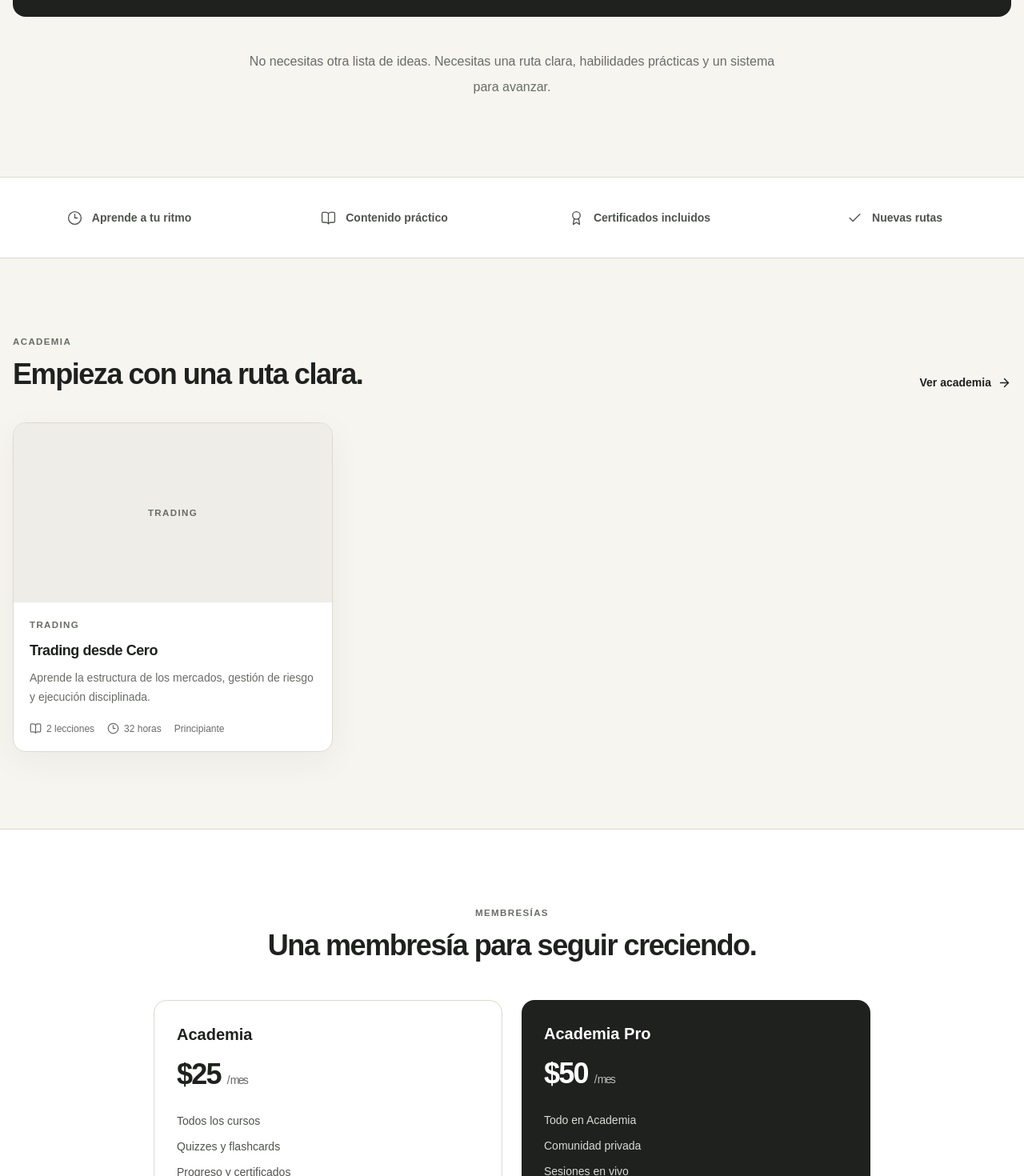
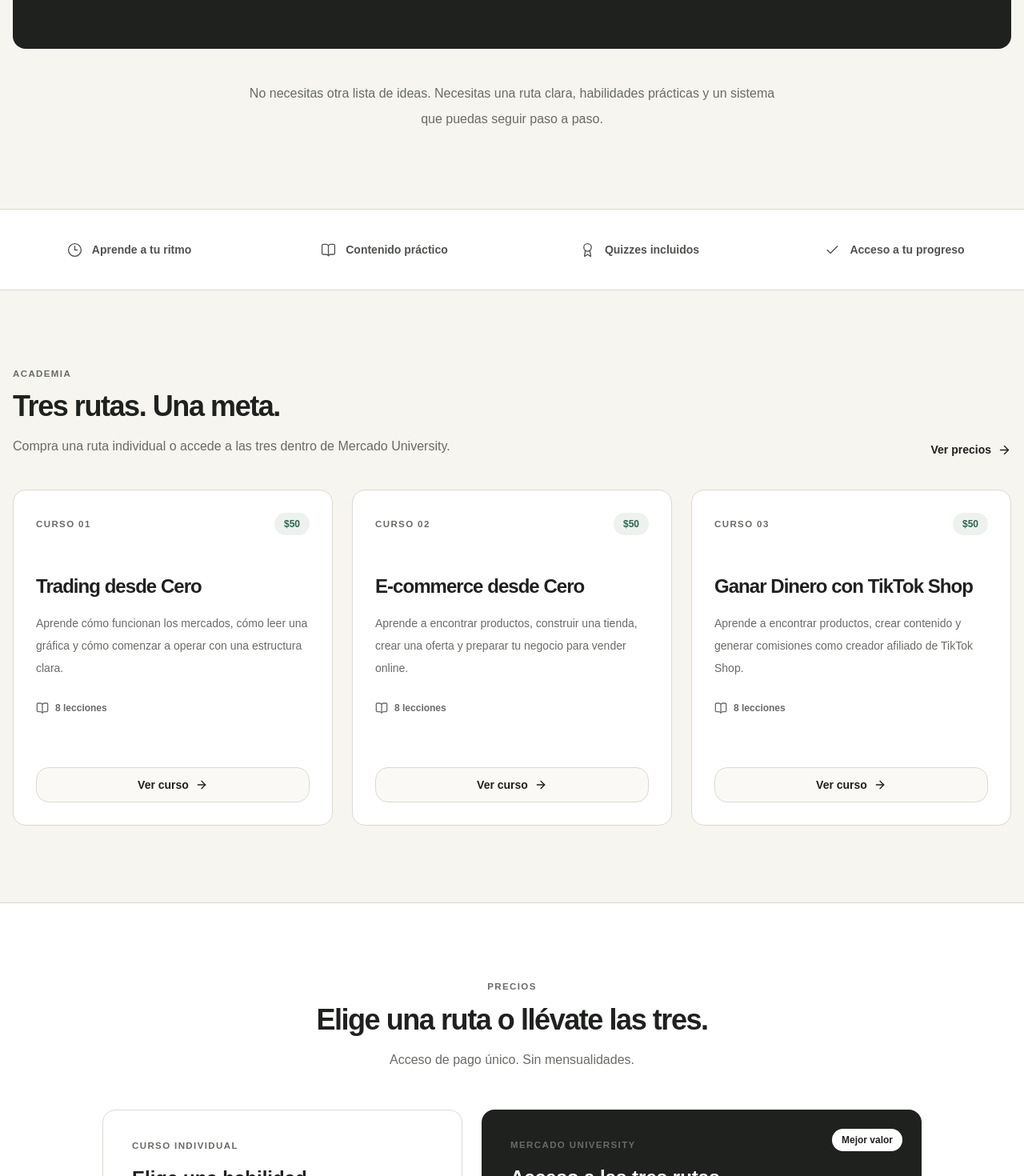
Before and after one commit to seaintCO/universidadlatino, a Next.js app: page / in a window 1280 px wide. Shown: the part 1330-2800 px from the top of the page at 80% size. Built offline with nearby package versions, Linux system fonts and the light colour scheme.

Commit message:
feat: update homepage for three-course launch

```diff
--- a/src/app/page.tsx
+++ b/src/app/page.tsx
@@ -1,8 +1,53 @@
 import Link from "next/link";
-import { ArrowRight, Award, BookOpen, Check, Clock3, Play } from "lucide-react";
+import {
+  ArrowRight,
+  Award,
+  BookOpen,
+  Check,
+  CheckCircle2,
+  Clock3,
+  Play,
+} from "lucide-react";
 import { MarketingHeader } from "@/components/layout/marketing-header";
-import { courses } from "@/data/courses";
-import { CourseCard } from "@/components/courses/course-card";
+
+const launchCourses = [
+  {
+    id: "trading",
+    number: "01",
+    title: "Trading desde Cero",
+    description:
+      "Aprende cómo funcionan los mercados, cómo leer una gráfica y cómo comenzar a operar con una estructura clara.",
+    lessons: 8,
+    price: 50,
+    href: "/cursos/mercado-university",
+  },
+  {
+    id: "ecommerce",
+    number: "02",
+    title: "E-commerce desde Cero",
+    description:
+      "Aprende a encontrar productos, construir una tienda, crear una oferta y preparar tu negocio para vender online.",
+    lessons: 8,
+    price: 50,
+    href: "/cursos/mercado-university",
+  },
+  {
+    id: "tiktok-shop",
+    number: "03",
+    title: "Ganar Dinero con TikTok Shop",
+    description:
+      "Aprende a encontrar productos, crear contenido y generar comisiones como creador afiliado de TikTok Shop.",
+    lessons: 8,
+    price: 50,
+    href: "/cursos/mercado-university",
+  },
+];
+
+const includedCourses = [
+  "Trading desde Cero",
+  "E-commerce desde Cero",
+  "Ganar Dinero con TikTok Shop",
+];
 
 export default function HomePage() {
   return (
@@ -13,33 +58,39 @@ export default function HomePage() {
         <section className="container-shell py-20 text-center md:py-28">
           <p className="editorial-label mb-5">Educación práctica en español</p>
 
-          <h1 className="mx-auto max-w-4xl text-5xl font-semibold leading-[1.02] tracking-[-0.055em] md:text-7xl">
-            Aprende habilidades.
+          <h1 className="mx-auto max-w-5xl text-5xl font-semibold leading-[1.02] tracking-[-0.055em] md:text-7xl">
+            Aprende habilidades para
             <br />
-            Construye libertad.
+            generar hasta $10,000 al mes.
           </h1>
 
           <p className="mx-auto mt-7 max-w-2xl text-base leading-8 text-[#686c66] md:text-xl">
-            Cursos prácticos para aprender trading, e-commerce, creación de
-            contenido, ventas y marketing.
+            Aprende Trading, E-commerce y TikTok Shop con rutas prácticas,
+            claras y diseñadas para ayudarte a construir nuevas fuentes de
+            ingresos.
           </p>
 
           <div className="mt-9 flex flex-col justify-center gap-3 sm:flex-row">
             <Link
-              href="/evaluacion"
-              className="inline-flex min-h-12 items-center justify-center gap-2 rounded-lg bg-[#2f6650] px-6 text-sm font-semibold text-white hover:bg-[#254f3f]"
+              href="#precios"
+              className="inline-flex min-h-12 items-center justify-center gap-2 rounded-lg bg-[#2f6650] px-6 text-sm font-semibold text-white transition-colors hover:bg-[#254f3f]"
             >
-              Comenzar ahora
+              Obtener los 3 cursos por $100
               <ArrowRight size={17} />
             </Link>
 
             <Link
-              href="/cursos"
-              className="inline-flex min-h-12 items-center justify-center rounded-lg border border-[#ddd9d0] bg-white px-6 text-sm font-semibold hover:bg-[#efede7]"
+              href="#cursos"
+              className="inline-flex min-h-12 items-center justify-center rounded-lg border border-[#ddd9d0] bg-white px-6 text-sm font-semibold transition-colors hover:bg-[#efede7]"
             >
               Explorar cursos
             </Link>
           </div>
+
+          <p className="mx-auto mt-5 max-w-xl text-xs leading-5 text-[#868a84]">
+            Los resultados dependen de tu experiencia, esfuerzo y ejecución. Los
+            ingresos no están garantizados.
+          </p>
         </section>
 
         <section className="container-shell pb-24">
@@ -48,7 +99,7 @@ export default function HomePage() {
               <button
                 type="button"
                 aria-label="Reproducir video"
-                className="focus-ring mx-auto flex h-20 w-20 items-center justify-center rounded-full border border-white/30 bg-white text-[#1f211f]"
+                className="focus-ring mx-auto flex h-20 w-20 items-center justify-center rounded-full border border-white/30 bg-white text-[#1f211f] transition-transform hover:scale-105"
               >
                 <Play className="ml-1" size={28} fill="currentColor" />
               </button>
@@ -61,7 +112,7 @@ export default function HomePage() {
 
           <p className="mx-auto mt-10 max-w-2xl text-center text-base leading-8 text-[#686c66]">
             No necesitas otra lista de ideas. Necesitas una ruta clara,
-            habilidades prácticas y un sistema para avanzar.
+            habilidades prácticas y un sistema que puedas seguir paso a paso.
           </p>
         </section>
 
@@ -70,8 +121,8 @@ export default function HomePage() {
             {[
               ["Aprende a tu ritmo", Clock3],
               ["Contenido práctico", BookOpen],
-              ["Certificados incluidos", Award],
-              ["Nuevas rutas", Check],
+              ["Quizzes incluidos", Award],
+              ["Acceso a tu progreso", Check],
             ].map(([label, Icon]) => {
               const TrustIcon = Icon as typeof Clock3;
 
@@ -88,27 +139,69 @@ export default function HomePage() {
           </div>
         </section>
 
-        <section className="container-shell py-24">
+        <section id="cursos" className="container-shell py-24">
           <div className="mb-10 flex items-end justify-between gap-6">
             <div>
               <p className="editorial-label mb-3">Academia</p>
+
               <h2 className="text-3xl font-semibold tracking-[-0.04em] md:text-4xl">
-                Empieza con una ruta clara.
+                Tres rutas. Una meta.
               </h2>
+
+              <p className="mt-4 max-w-2xl text-sm leading-7 text-[#686c66] md:text-base">
+                Compra una ruta individual o accede a las tres dentro de Mercado
+                University.
+              </p>
             </div>
 
             <Link
-              href="/cursos"
+              href="#precios"
               className="hidden items-center gap-2 text-sm font-semibold text-[#2f6650] sm:flex"
             >
-              Ver academia
+              Ver precios
               <ArrowRight size={17} />
             </Link>
           </div>
 
           <div className="grid gap-6 md:grid-cols-2 lg:grid-cols-3">
-            {courses.map((course) => (
-              <CourseCard key={course.id} course={course} />
+            {launchCourses.map((course) => (
+              <article
+                key={course.id}
+                className="group flex min-h-[420px] flex-col rounded-2xl border border-[#ddd9d0] bg-white p-7 transition-all duration-200 hover:-translate-y-1 hover:border-[#bfc5bd] hover:shadow-[0_18px_45px_rgba(31,33,31,0.07)]"
+              >
+                <div className="flex items-center justify-between">
+                  <span className="editorial-label">Curso {course.number}</span>
+
+                  <span className="rounded-full bg-[#edf2ee] px-3 py-1.5 text-xs font-bold text-[#2f6650]">
+                    ${course.price}
+                  </span>
+                </div>
+
+                <div className="mt-12">
+                  <h3 className="text-2xl font-semibold tracking-[-0.04em]">
+                    {course.title}
+                  </h3>
+
+                  <p className="mt-4 text-sm leading-7 text-[#686c66]">
+                    {course.description}
+                  </p>
+                </div>
+
+                <div className="mt-7 flex items-center gap-2 text-xs font-semibold text-[#686c66]">
+                  <BookOpen size={16} />
+                  {course.lessons} lecciones
+                </div>
+
+                <div className="mt-auto pt-10">
+                  <Link
+                    href={course.href}
+                    className="inline-flex min-h-11 w-full items-center justify-center gap-2 rounded-lg border border-[#ddd9d0] bg-[#faf9f6] px-5 text-sm font-semibold transition-colors group-hover:border-[#2f6650] group-hover:bg-[#2f6650] group-hover:text-white"
+                  >
+                    Ver curso
+                    <ArrowRight size={16} />
+                  </Link>
+                </div>
+              </article>
             ))}
           </div>
         </section>
@@ -119,47 +212,130 @@ export default function HomePage() {
         >
           <div className="container-shell">
             <div className="mx-auto max-w-2xl text-center">
-              <p className="editorial-label mb-3">Membresías</p>
+              <p className="editorial-label mb-3">Precios</p>
+
               <h2 className="text-3xl font-semibold tracking-[-0.04em] md:text-4xl">
-                Una membresía para seguir creciendo.
+                Elige una ruta o llévate las tres.
               </h2>
+
+              <p className="mt-4 text-sm leading-7 text-[#686c66] md:text-base">
+                Acceso de pago único. Sin mensualidades.
+              </p>
             </div>
 
-            <div className="mx-auto mt-12 grid max-w-4xl gap-6 md:grid-cols-2">
-              <div className="rounded-2xl border border-[#ddd9d0] bg-white p-7">
-                <h3 className="text-xl font-semibold">Academia</h3>
-                <p className="mt-4 text-4xl font-semibold tracking-[-0.05em]">
-                  $25
-                  <span className="ml-2 text-sm font-medium text-[#686c66]">
-                    / mes
-                  </span>
+            <div className="mx-auto mt-12 grid max-w-5xl gap-6 md:grid-cols-[0.9fr_1.1fr]">
+              <div className="rounded-2xl border border-[#ddd9d0] bg-white p-7 md:p-9">
+                <p className="editorial-label">Curso individual</p>
+
+                <h3 className="mt-4 text-2xl font-semibold">
+                  Elige una habilidad
+                </h3>
+
+                <p className="mt-5 text-5xl font-semibold tracking-[-0.055em]">
+                  $50
                 </p>
 
-                <ul className="mt-7 space-y-3 text-sm text-[#4f534e]">
-                  <li>Todos los cursos</li>
-                  <li>Quizzes y flashcards</li>
-                  <li>Progreso y certificados</li>
-                  <li>Videoteca</li>
+                <p className="mt-3 text-sm text-[#686c66]">
+                  Pago único por curso
+                </p>
+
+                <ul className="mt-8 space-y-4 text-sm text-[#4f534e]">
+                  <li className="flex items-center gap-3">
+                    <CheckCircle2 size={18} className="text-[#2f6650]" />
+                    Ocho lecciones prácticas
+                  </li>
+
+                  <li className="flex items-center gap-3">
+                    <CheckCircle2 size={18} className="text-[#2f6650]" />
+                    Quiz del curso
+                  </li>
+
+                  <li className="flex items-center gap-3">
+                    <CheckCircle2 size={18} className="text-[#2f6650]" />
+                    Notas, marcadores y progreso
+                  </li>
+
+                  <li className="flex items-center gap-3">
+                    <CheckCircle2 size={18} className="text-[#2f6650]" />
+                    Acceso desde cualquier dispositivo
+                  </li>
                 </ul>
+
+                <Link
+                  href="#cursos"
+                  className="mt-9 inline-flex min-h-12 w-full items-center justify-center rounded-lg border border-[#ddd9d0] bg-white px-6 text-sm font-semibold transition-colors hover:bg-[#efede7]"
+                >
+                  Elegir un curso
+                </Link>
               </div>
 
-              <div className="rounded-2xl bg-[#1f211f] p-7 text-white">
-                <h3 className="text-xl font-semibold">Academia Pro</h3>
-                <p className="mt-4 text-4xl font-semibold tracking-[-0.05em]">
-                  $50
-                  <span className="ml-2 text-sm font-medium text-[#b7bbb4]">
-                    / mes
-                  </span>
+              <div className="relative overflow-hidden rounded-2xl bg-[#1f211f] p-7 text-white md:p-9">
+                <div className="absolute right-6 top-6 rounded-full bg-white px-3 py-1.5 text-xs font-bold text-[#1f211f]">
+                  Mejor valor
+                </div>
+
+                <p className="editorial-label text-[#b7bbb4]">
+                  Mercado University
                 </p>
 
-                <ul className="mt-7 space-y-3 text-sm text-[#d8dbd5]">
-                  <li>Todo en Academia</li>
-                  <li>Comunidad privada</li>
-                  <li>Sesiones en vivo</li>
-                  <li>Recursos premium</li>
+                <h3 className="mt-4 max-w-md text-2xl font-semibold">
+                  Acceso a las tres rutas
+                </h3>
+
+                <div className="mt-5 flex items-end gap-3">
+                  <p className="text-5xl font-semibold tracking-[-0.055em]">
+                    $100
+                  </p>
+
+                  <p className="pb-1 text-sm text-[#b7bbb4]">pago único</p>
+                </div>
+
+                <p className="mt-3 text-sm text-[#b7bbb4]">
+                  Ahorras $50 comparado con comprarlos por separado.
+                </p>
+
+                <ul className="mt-8 space-y-4 text-sm text-[#d8dbd5]">
+                  {includedCourses.map((course) => (
+                    <li key={course} className="flex items-center gap-3">
+                      <CheckCircle2
+                        size={18}
+                        className="shrink-0 text-[#79a98e]"
+                      />
+                      {course}
+                    </li>
+                  ))}
+
+                  <li className="flex items-center gap-3">
+                    <CheckCircle2
+                      size={18}
+                      className="shrink-0 text-[#79a98e]"
+                    />
+                    24 lecciones en total
+                  </li>
+
+                  <li className="flex items-center gap-3">
+                    <CheckCircle2
+                      size={18}
+                      className="shrink-0 text-[#79a98e]"
+                    />
+                    Quizzes, progreso, notas y marcadores
+                  </li>
                 </ul>
+
+                <Link
+                  href="/evaluacion"
+                  className="mt-9 inline-flex min-h-12 w-full items-center justify-center gap-2 rounded-lg bg-white px-6 text-sm font-semibold text-[#1f211f] transition-colors hover:bg-[#efede7]"
+                >
+                  Obtener los tres cursos
+                  <ArrowRight size={17} />
+                </Link>
               </div>
             </div>
+
+            <p className="mx-auto mt-8 max-w-2xl text-center text-xs leading-5 text-[#868a84]">
+              Mercado University ofrece contenido educativo. No garantiza
+              ingresos, resultados financieros ni éxito comercial.
+            </p>
           </div>
         </section>
       </main>
```
